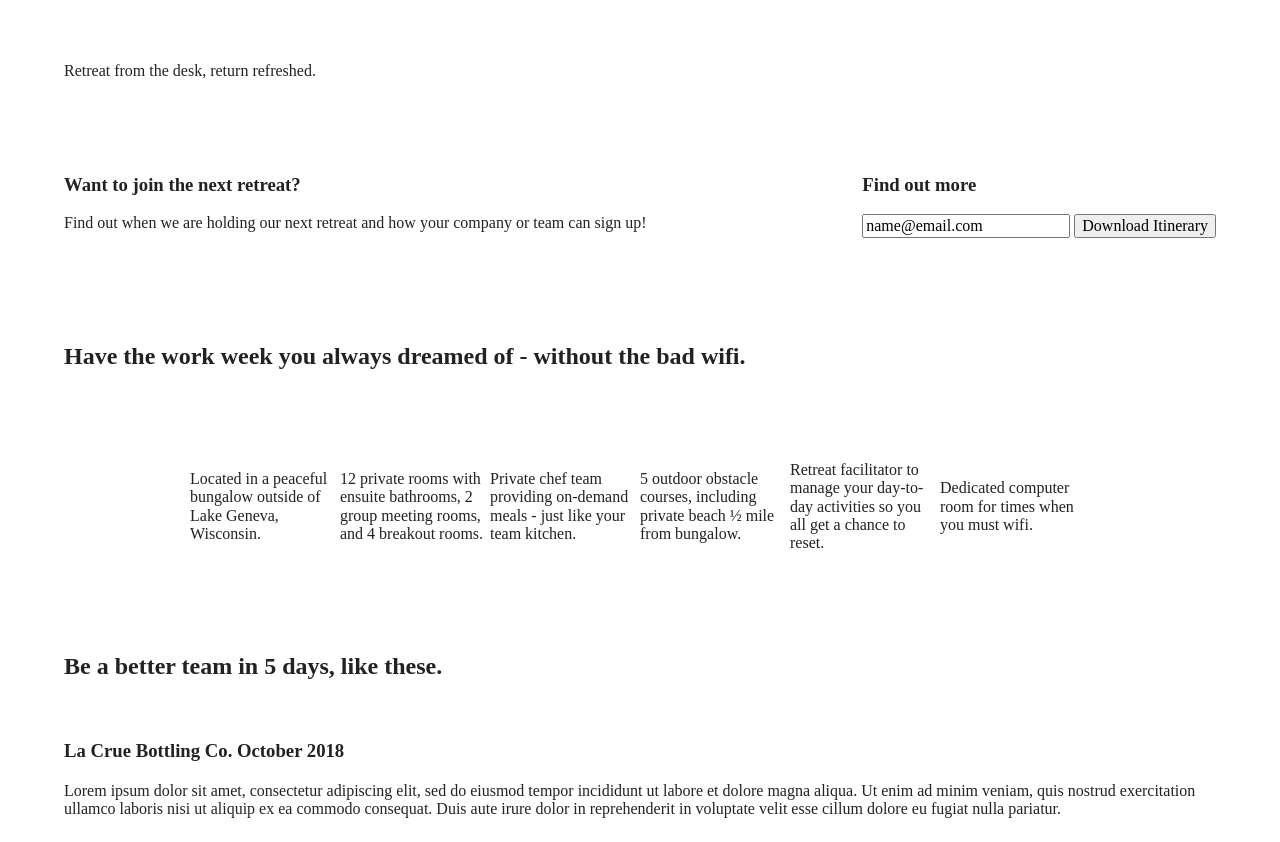
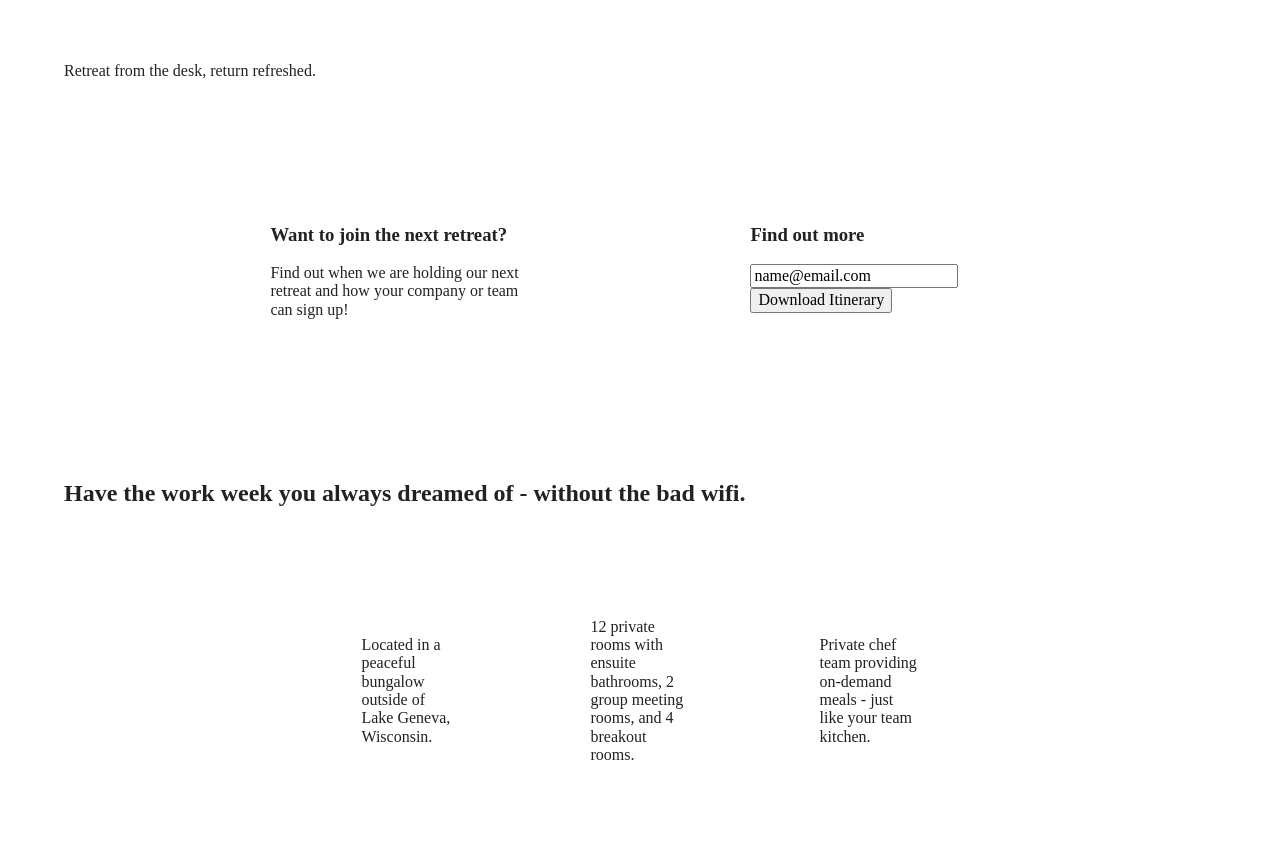
Before and after one commit to mauramcgurk/unplugged-retreat, a website built with Parcel: page index.html in a window 1280 px wide. Shown: the part 95-937 px from the top of the page. Built offline with nearby package versions, Linux system fonts and the light colour scheme.

Commit message:
Added desktop styles for features and reviews sections

```diff
--- a/css/main.css
+++ b/css/main.css
@@ -658,7 +658,55 @@ footer .copyright {
      padding: 45px 0 0 100px;
    }
 
+
+   /* Aside styles */
+
+   aside .content-wrapper {
+     display: flex;
+     justify-content: space-around;
+     padding: 50px 160px;
    }
+
+   .form-description, .form {
+     flex-basis: 27%;
+   }
+
+   /* Features styles */
+   .features .content-wrapper {
+     /* padding: 95px 115px; */
+     flex-flow: row wrap;
+     display:flex;
+     justify-content: space-between;
+   }
+
+   .features-items {
+     margin: 0 195px;
+   }
+
+   .features-items article {
+     flex-basis: 13%;
+     flex-flow: row wrap;
+     justify-content: space-between;
+     padding: 20px 65px;
+   }
+
+ .features .content-wrapper h2 {
+   text-align: left;
+   flex-basis: 73%;
+ }
+
+ /* Reviews styles */
+ .reviews .content-wrapper {
+   display: flex;
+ }
+
+ .reviews article {
+   flex-basis: 35%;
+   justify-content: flex-end;
+ }
+
+
+
 
 /* ==========================================================================
    Print styles.
```
